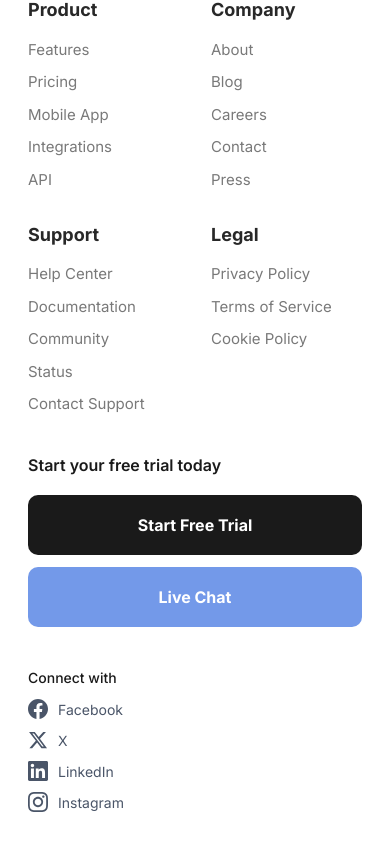
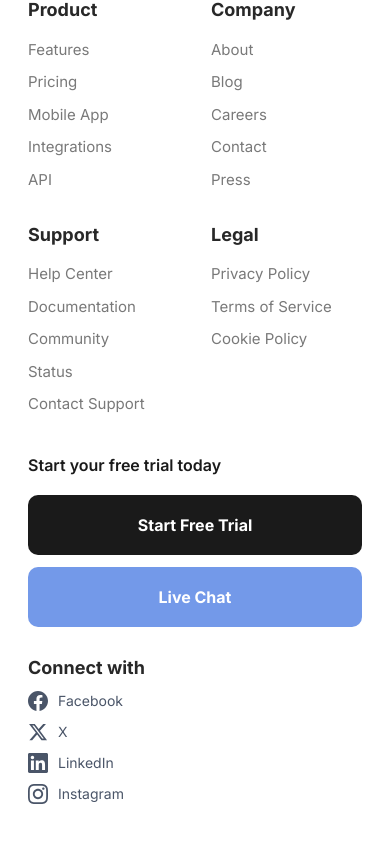
Before and after one commit to JerinArimana/mindlabs-task, a Next.js app: page / in a window 390 px wide. Shown: the part 7577-8422 px from the top of the page. Built offline with nearby package versions, Linux system fonts and the light colour scheme.

Commit message:
responsive

```diff
--- a/src/components/Footer.tsx
+++ b/src/components/Footer.tsx
@@ -100,7 +100,7 @@ const Footer = () => {
             </div>
           </div>
 
-          <div className="flex justify-baseline gap-[35px] flex-col sm:flex-row md:flex-col lg:flex-row">
+          <div className="flex justify-baseline gap-[30px]  flex-col sm:flex-row md:flex-col lg:flex-row">
             <div className="footer__cta">
               <h3 className="footer__cta-heading">
                 Start your free trial today
--- a/src/styles/scss/_homeBanner.scss
+++ b/src/styles/scss/_homeBanner.scss
@@ -658,7 +658,7 @@
 
     @media (min-width: 768px) {
       grid-template-columns: 1.2fr 2fr 1fr;
-      gap: 60px;
+      gap: 40px;
     }
 
     @media (min-width: 1024px) {
@@ -796,14 +796,13 @@
     display: flex;
     flex-direction: column;
     gap: 12px;
-    margin-top: 8px;
   }
 
   &__social-heading {
-    color: #1a1a1a;
-    font-size: 14px;
-    font-weight: 500;
+        color: var(--secondary-balack);
     margin: 0;
+    font-size: 1.125rem;
+    font-weight: 700;
   }
 
   &__social-links {
```
